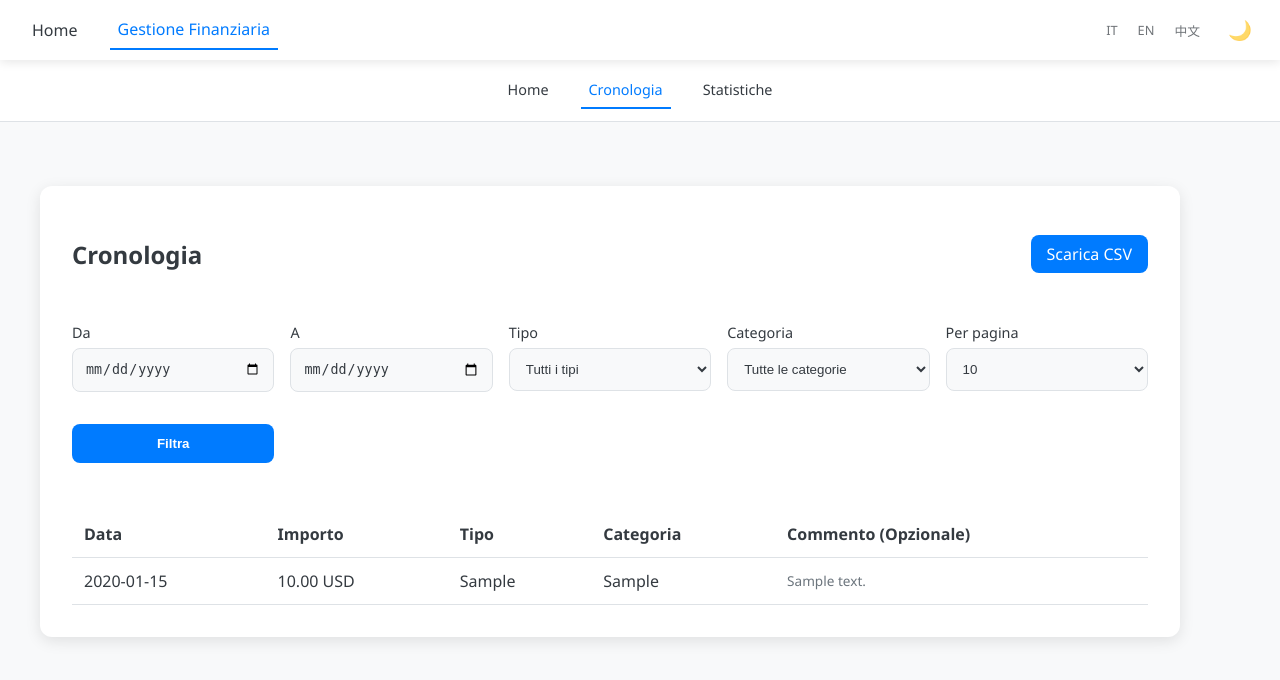
After one commit to MiViEs-96/PersonalFinantialAssistant, a Flask app: page /history in a window 1280 px wide. The commit adds this page. Shown: the top 680 px of the page. Run offline with Flask 3, Linux system fonts and the light colour scheme; the visitor is signed in with stand-in values (Sample User, id 1); tables that the repository leaves empty hold one stand-in row (values such as "Sample post"); parts of the project's set-up code (start-up, migrations or seed data) failed here and were passed over.

Commit message:
feat: implement transaction history with filtering and pagination
- Fix bug: Latest transactions now correctly sorted by date and ID descending.
- Add "History" page with filters for Date, Type, and Category.
- Add pagination support (10, 20, 50 items per page).
- Add CSV export functionality for all personal transactions.
- Update sub-navigation to include History link.
- Localize all new UI elements in IT, EN, and ZH.

Co-authored-by: MiViEs-96 <228829351+MiViEs-96@users.noreply.github.com>

```diff
--- a/database_manager.py
+++ b/database_manager.py
@@ -90,7 +90,7 @@ def add_transaction(date, amount, currency, direction, category, nickname, comme
 def get_transactions_by_user(nickname):
     conn = get_db_connection()
     transactions = conn.execute('''
-        SELECT * FROM transactions WHERE nickname = ? ORDER BY date DESC
+        SELECT * FROM transactions WHERE nickname = ? ORDER BY date DESC, id DESC
     ''', (nickname,)).fetchall()
     conn.close()
     return transactions
@@ -111,6 +111,36 @@ def get_stats_data(nickname, start_date=None, end_date=None):
     conn.close()
     return data
 
+def get_paginated_transactions(nickname, page=1, per_page=10, start_date=None, end_date=None, direction=None, category=None):
+    conn = get_db_connection()
+    query = 'FROM transactions WHERE nickname = ?'
+    params = [nickname]
+
+    if start_date:
+        query += ' AND date >= ?'
+        params.append(start_date)
+    if end_date:
+        query += ' AND date <= ?'
+        params.append(end_date)
+    if direction:
+        query += ' AND direction = ?'
+        params.append(direction)
+    if category:
+        query += ' AND category = ?'
+        params.append(category)
+
+    # Get total count
+    count_query = 'SELECT COUNT(*) ' + query
+    total_count = conn.execute(count_query, params).fetchone()[0]
+
+    # Get data
+    data_query = 'SELECT * ' + query + ' ORDER BY date DESC, id DESC LIMIT ? OFFSET ?'
+    data_params = params + [per_page, (page - 1) * per_page]
+    transactions = conn.execute(data_query, data_params).fetchall()
+
+    conn.close()
+    return transactions, total_count
+
 if __name__ == '__main__':
     init_db()
     print("Database initialized.")
--- a/main.py
+++ b/main.py
@@ -5,7 +5,9 @@ import os
 import translations
 import json
 import difflib
-from flask import jsonify
+import csv
+import io
+from flask import jsonify, make_response
 from mdns_broadcaster import start_mdns_broadcast
 
 app = Flask(__name__)
@@ -149,6 +151,73 @@ def get_categories():
     with open('categories.json', 'r') as f:
         return jsonify(json.load(f))
 
+@app.route('/history')
+def history():
+    if 'user_id' not in session:
+        return redirect(url_for('auth.login'))
+
+    nickname = session['nickname']
+    page = request.args.get('page', 1, type=int)
+    per_page = request.args.get('per_page', 10, type=int)
+    start_date = request.args.get('start_date')
+    end_date = request.args.get('end_date')
+    direction = request.args.get('direction')
+    category = request.args.get('category')
+
+    transactions, total_count = database_manager.get_paginated_transactions(
+        nickname, page, per_page, start_date, end_date, direction, category
+    )
+
+    import math
+    total_pages = math.ceil(total_count / per_page)
+
+    # Load all categories for the filter
+    with open('categories.json', 'r') as f:
+        all_cats_data = json.load(f)
+
+    all_cats = sorted(list(set(all_cats_data['income'] + all_cats_data['expense'])))
+
+    # Category translations for display
+    lang_dict = translations.TRANSLATIONS.get(g.lang, translations.TRANSLATIONS['it'])
+    cat_translations = {c: lang_dict.get(c.lower(), c) for c in all_cats}
+
+    return render_template('history.html',
+                           transactions=transactions,
+                           page=page,
+                           per_page=per_page,
+                           total_pages=total_pages,
+                           total_count=total_count,
+                           all_cats=all_cats,
+                           cat_translations=cat_translations,
+                           filters={
+                               'start_date': start_date,
+                               'end_date': end_date,
+                               'direction': direction,
+                               'category': category
+                           })
+
+@app.route('/download_csv')
+def download_csv():
+    if 'user_id' not in session:
+        return redirect(url_for('auth.login'))
+
+    nickname = session['nickname']
+    transactions = database_manager.get_transactions_by_user(nickname)
+
+    output = io.StringIO()
+    writer = csv.writer(output)
+
+    # Header
+    writer.writerow(['ID', 'Date', 'Amount', 'Currency', 'Type', 'Category', 'Comment'])
+
+    for t in transactions:
+        writer.writerow([t['id'], t['date'], t['amount'], t['currency'], t['direction'], t['category'], t['comment']])
+
+    response = make_response(output.getvalue())
+    response.headers["Content-Disposition"] = f"attachment; filename=transactions_{nickname}.csv"
+    response.headers["Content-type"] = "text/csv"
+    return response
+
 @app.route('/api/add_category', methods=['POST'])
 def add_category():
     if 'user_id' not in session:
--- a/templates/base.html
+++ b/templates/base.html
@@ -11,7 +11,7 @@
         <div class="nav-links-container">
             {% if session['nickname'] %}
                 <a href="{{ url_for('dashboard') }}" class="nav-item {% if request.endpoint == 'dashboard' %}active{% endif %}">{{ _('home') }}</a>
-                <a href="{{ url_for('index') }}" class="nav-item {% if request.endpoint in ['index', 'stats'] %}active{% endif %}">{{ _('financial_management') }}</a>
+                <a href="{{ url_for('index') }}" class="nav-item {% if request.endpoint in ['index', 'stats', 'history'] %}active{% endif %}">{{ _('financial_management') }}</a>
             {% else %}
                 <span class="nav-item active">Finance Assistant</span>
             {% endif %}
@@ -29,9 +29,10 @@
         </div>
     </header>
 
-    {% if session['nickname'] and request.endpoint in ['index', 'stats'] %}
+    {% if session['nickname'] and request.endpoint in ['index', 'stats', 'history'] %}
     <nav class="sub-nav">
         <a href="{{ url_for('index') }}" class="nav-item {% if request.endpoint == 'index' %}active{% endif %}">{{ _('home') }}</a>
+        <a href="{{ url_for('history') }}" class="nav-item {% if request.endpoint == 'history' %}active{% endif %}">{{ _('history') }}</a>
         <a href="{{ url_for('stats') }}" class="nav-item {% if request.endpoint == 'stats' %}active{% endif %}">{{ _('stats') }}</a>
     </nav>
     {% endif %}
--- /dev/null
+++ b/templates/history.html
@@ -0,0 +1,100 @@
+{% extends "base.html" %}
+
+{% block title %}{{ _('history') }}{% endblock %}
+
+{% block content %}
+<div class="container">
+    <div class="content-card">
+        <div style="display: flex; justify-content: space-between; align-items: center; margin-bottom: 2rem;">
+            <h2>{{ _('history') }}</h2>
+            <a href="{{ url_for('download_csv') }}" class="nav-item" style="background-color: var(--accent-color); color: white; border-radius: 8px; padding: 0.5rem 1rem;">
+                {{ _('download_csv') }}
+            </a>
+        </div>
+
+        <form method="GET" class="finance-layout" style="grid-template-columns: repeat(auto-fit, minmax(200px, 1fr)); gap: 1rem; margin-bottom: 2rem;">
+            <div class="form-group">
+                <label>{{ _('from') }}</label>
+                <input type="date" name="start_date" value="{{ filters.start_date }}">
+            </div>
+            <div class="form-group">
+                <label>{{ _('to') }}</label>
+                <input type="date" name="end_date" value="{{ filters.end_date }}">
+            </div>
+            <div class="form-group">
+                <label>{{ _('type') }}</label>
+                <select name="direction">
+                    <option value="">{{ _('all_types') }}</option>
+                    <option value="entrata" {% if filters.direction == 'entrata' %}selected{% endif %}>{{ _('income') }}</option>
+                    <option value="uscita" {% if filters.direction == 'uscita' %}selected{% endif %}>{{ _('expense') }}</option>
+                </select>
+            </div>
+            <div class="form-group">
+                <label>{{ _('category') }}</label>
+                <select name="category">
+                    <option value="">{{ _('all_categories') }}</option>
+                    {% for cat in all_cats %}
+                    <option value="{{ cat }}" {% if filters.category == cat %}selected{% endif %}>
+                        {{ cat_translations.get(cat, cat) }}
+                    </option>
+                    {% endfor %}
+                </select>
+            </div>
+            <div class="form-group">
+                <label>{{ _('per_page') }}</label>
+                <select name="per_page">
+                    <option value="10" {% if per_page == 10 %}selected{% endif %}>10</option>
+                    <option value="20" {% if per_page == 20 %}selected{% endif %}>20</option>
+                    <option value="50" {% if per_page == 50 %}selected{% endif %}>50</option>
+                </select>
+            </div>
+            <div class="form-group" style="display: flex; align-items: flex-end;">
+                <button type="submit" style="width: 100%;">{{ _('filter') }}</button>
+            </div>
+        </form>
+
+        <div style="overflow-x: auto;">
+            <table>
+                <thead>
+                    <tr>
+                        <th>{{ _('date') }}</th>
+                        <th>{{ _('amount') }}</th>
+                        <th>{{ _('type') }}</th>
+                        <th>{{ _('category') }}</th>
+                        <th>{{ _('comment') }}</th>
+                    </tr>
+                </thead>
+                <tbody>
+                    {% for t in transactions %}
+                    <tr style="color: {{ 'var(--success-color)' if t['direction'] == 'entrata' else 'inherit' }}">
+                        <td>{{ t['date'] }}</td>
+                        <td>{{ "%.2f"|format(t['amount']) }} {{ t['currency'] }}</td>
+                        <td>{{ _(t['direction']) }}</td>
+                        <td>{{ cat_translations.get(t['category'], t['category']) }}</td>
+                        <td style="font-size: 0.85rem; color: var(--primary-color);">{{ t['comment'] or '-' }}</td>
+                    </tr>
+                    {% else %}
+                    <tr>
+                        <td colspan="5" style="text-align: center; padding: 2rem;">{{ _('no_transactions') }}</td>
+                    </tr>
+                    {% endfor %}
+                </tbody>
+            </table>
+        </div>
+
+        {% if total_pages > 1 %}
+        <div style="display: flex; justify-content: center; align-items: center; gap: 1rem; margin-top: 2rem;">
+            {% if page > 1 %}
+            <a href="{{ url_for('history', page=page-1, per_page=per_page, **filters) }}" class="nav-item">← {{ _('previous') }}</a>
+            {% endif %}
+
+            <span>{{ page }} / {{ total_pages }}</span>
+
+            {% if page < total_pages %}
+            <a href="{{ url_for('history', page=page+1, per_page=per_page, **filters) }}" class="nav-item">{{ _('next') }} →</a>
+            {% endif %}
+        </div>
+        {% endif %}
+    </div>
+</div>
+{% endblock %}
--- a/translations.py
+++ b/translations.py
@@ -47,6 +47,13 @@ TRANSLATIONS = {
         'balance': 'Saldo Totale',
         'previous_month': 'Mese Precedente',
         'variation': 'Variazione',
+        'history': 'Cronologia',
+        'per_page': 'Per pagina',
+        'next': 'Successivo',
+        'previous': 'Precedente',
+        'download_csv': 'Scarica CSV',
+        'all_categories': 'Tutte le categorie',
+        'all_types': 'Tutti i tipi',
         'other': 'Altro...',
         'add_category': 'Aggiungi Categoria',
         'new_category_name': 'Nome Nuova Categoria',
@@ -108,6 +115,13 @@ TRANSLATIONS = {
         'balance': 'Total Balance',
         'previous_month': 'Previous Month',
         'variation': 'Variation',
+        'history': 'History',
+        'per_page': 'Per page',
+        'next': 'Next',
+        'previous': 'Previous',
+        'download_csv': 'Download CSV',
+        'all_categories': 'All categories',
+        'all_types': 'All types',
         'other': 'Other...',
         'add_category': 'Add Category',
         'new_category_name': 'New Category Name',
@@ -169,6 +183,13 @@ TRANSLATIONS = {
         'balance': '总余额',
         'previous_month': '上个月',
         'variation': '变化',
+        'history': '历史记录',
+        'per_page': '每页显示',
+        'next': '下一页',
+        'previous': '上一页',
+        'download_csv': '下载 CSV',
+        'all_categories': '所有类别',
+        'all_types': '所有类型',
         'other': '其他...',
         'add_category': '添加类别',
         'new_category_name': '新类别名称',
```
